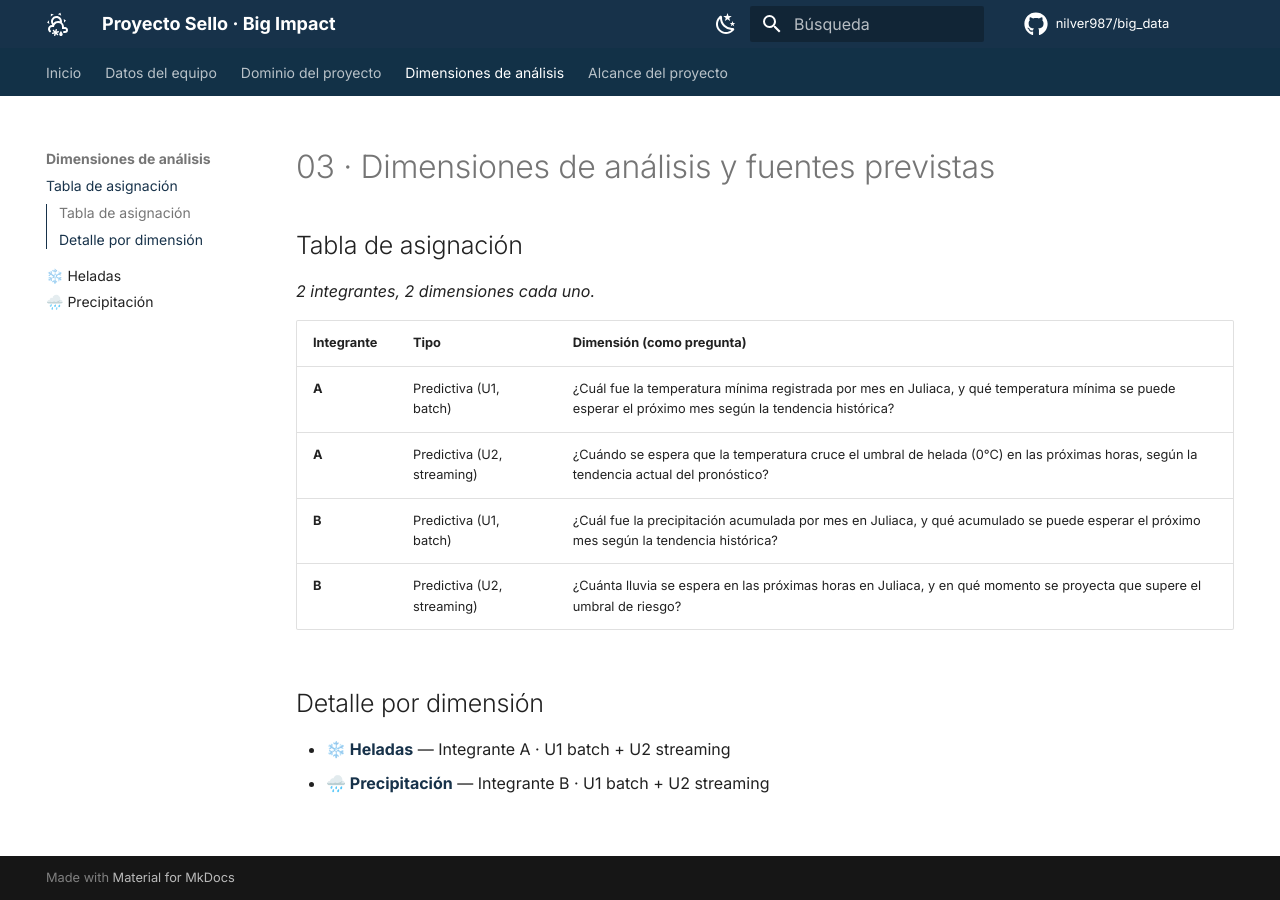
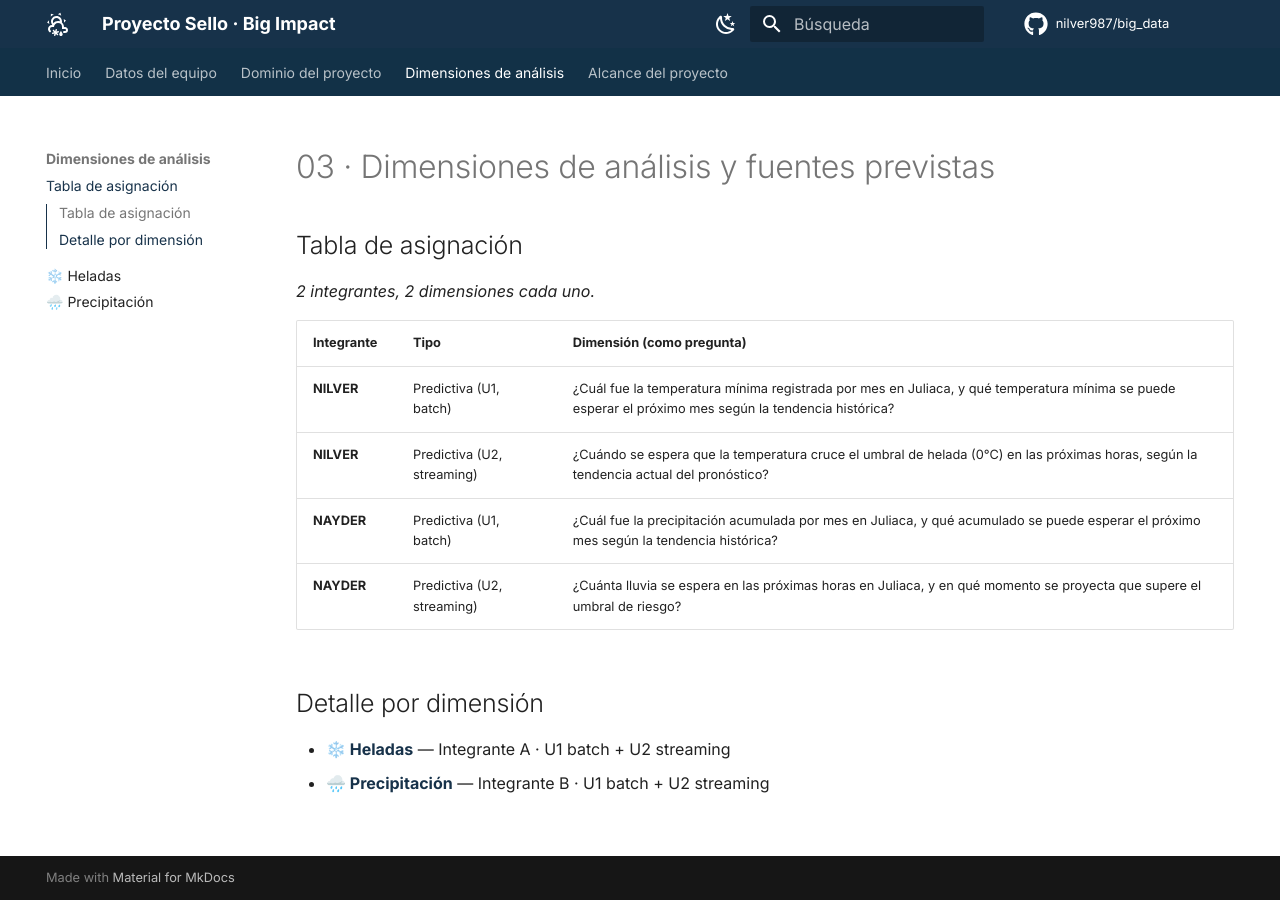
Before and after one commit to nilver987/big_data, an MkDocs documentation site: the page built from docs/dimensiones/asignacion.md, in a window 1280 px wide. Built offline with MkDocs 1.6.1 and Material for MkDocs 9.7.7, drawn with Linux system fonts in a browser that asks for light colours; comment, search, counter and statistics services are not loaded.

Commit message:
Update integrantes and their predictive dimensions

```diff
--- a/docs/dimensiones/asignacion.md
+++ b/docs/dimensiones/asignacion.md
@@ -6,10 +6,10 @@
 
 | Integrante | Tipo | Dimensión (como pregunta) |
 |---|---|---|
-| **A** | Predictiva (U1, batch) | ¿Cuál fue la temperatura mínima registrada por mes en Juliaca, y qué temperatura mínima se puede esperar el próximo mes según la tendencia histórica? |
-| **A** | Predictiva (U2, streaming) | ¿Cuándo se espera que la temperatura cruce el umbral de helada (0°C) en las próximas horas, según la tendencia actual del pronóstico? |
-| **B** | Predictiva (U1, batch) | ¿Cuál fue la precipitación acumulada por mes en Juliaca, y qué acumulado se puede esperar el próximo mes según la tendencia histórica? |
-| **B** | Predictiva (U2, streaming) | ¿Cuánta lluvia se espera en las próximas horas en Juliaca, y en qué momento se proyecta que supere el umbral de riesgo? |
+| **NILVER** | Predictiva (U1, batch) | ¿Cuál fue la temperatura mínima registrada por mes en Juliaca, y qué temperatura mínima se puede esperar el próximo mes según la tendencia histórica? |
+| **NILVER** | Predictiva (U2, streaming) | ¿Cuándo se espera que la temperatura cruce el umbral de helada (0°C) en las próximas horas, según la tendencia actual del pronóstico? |
+| **NAYDER** | Predictiva (U1, batch) | ¿Cuál fue la precipitación acumulada por mes en Juliaca, y qué acumulado se puede esperar el próximo mes según la tendencia histórica? |
+| **NAYDER** | Predictiva (U2, streaming) | ¿Cuánta lluvia se espera en las próximas horas en Juliaca, y en qué momento se proyecta que supere el umbral de riesgo? |
 
 ## Detalle por dimensión
 
```
